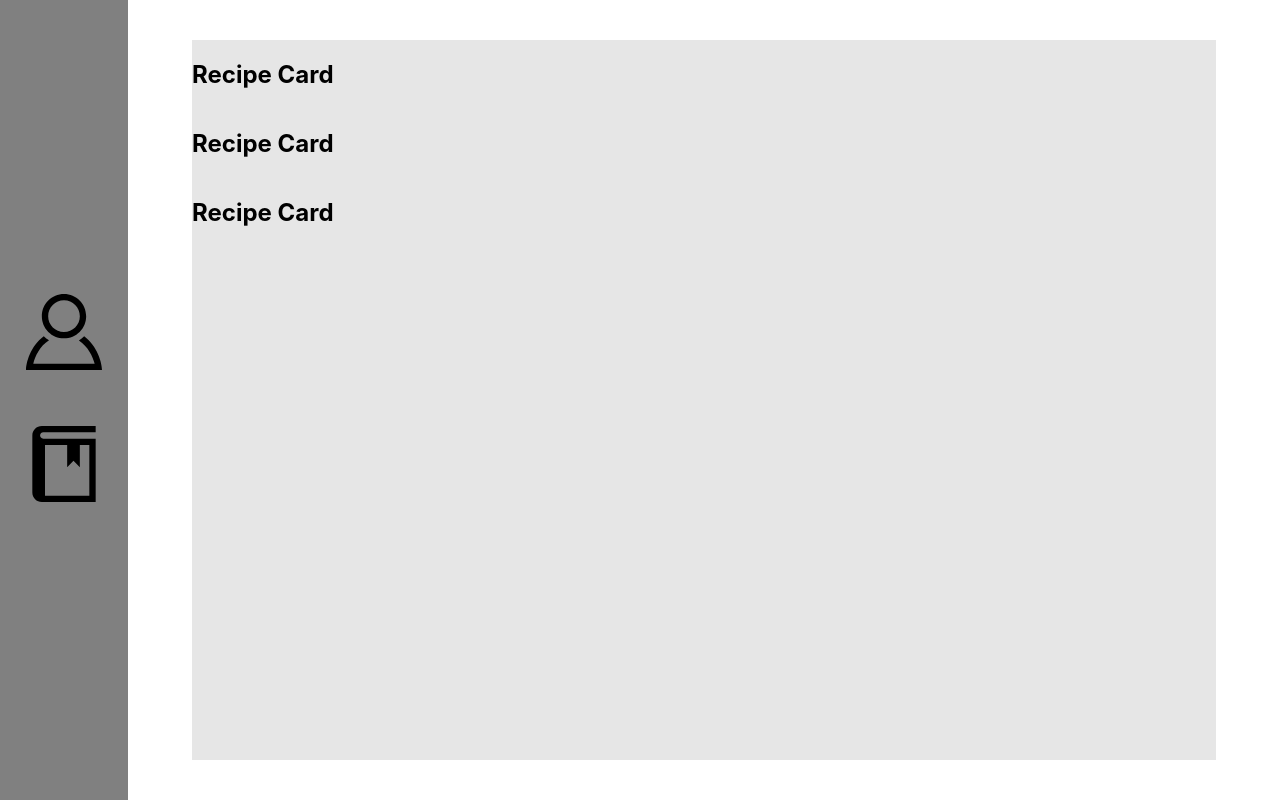
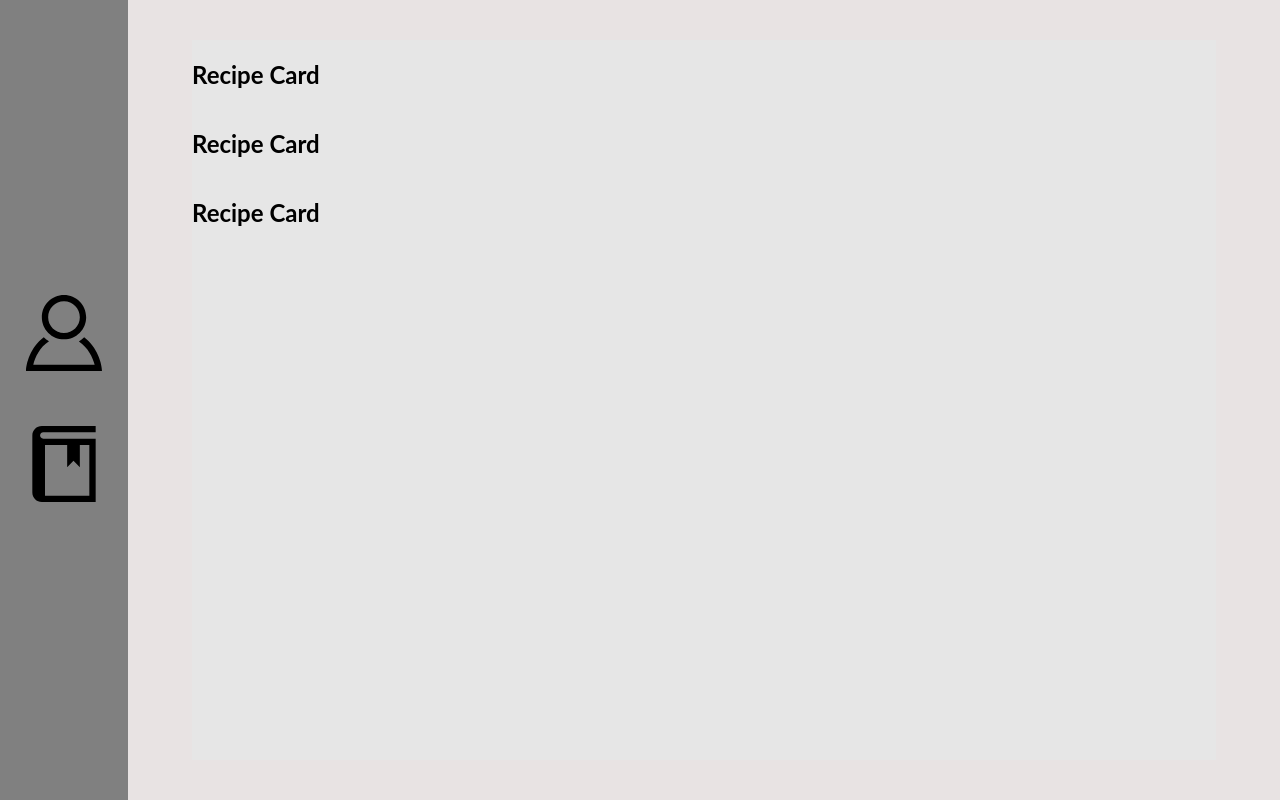
Before and after one commit to feed-the-people/Front-End, a React (Create React App) app: page / in a window 1280 px wide. Built offline with nearby package versions, Linux system fonts and the light colour scheme.

Commit message:
Add basic styling to entire site.

```diff
--- a/src/index.css
+++ b/src/index.css
@@ -1,13 +1,6 @@
 body {
+  background-color: hsl(0, 10%, 90%);
   margin: 0;
-  font-family: -apple-system, BlinkMacSystemFont, 'Segoe UI', 'Roboto', 'Oxygen',
-    'Ubuntu', 'Cantarell', 'Fira Sans', 'Droid Sans', 'Helvetica Neue',
-    sans-serif;
-  -webkit-font-smoothing: antialiased;
-  -moz-osx-font-smoothing: grayscale;
+  padding: 0;
+  font-family: 'Lato', sans-serif;
 }
-
-code {
-  font-family: source-code-pro, Menlo, Monaco, Consolas, 'Courier New',
-    monospace;
-}
```
